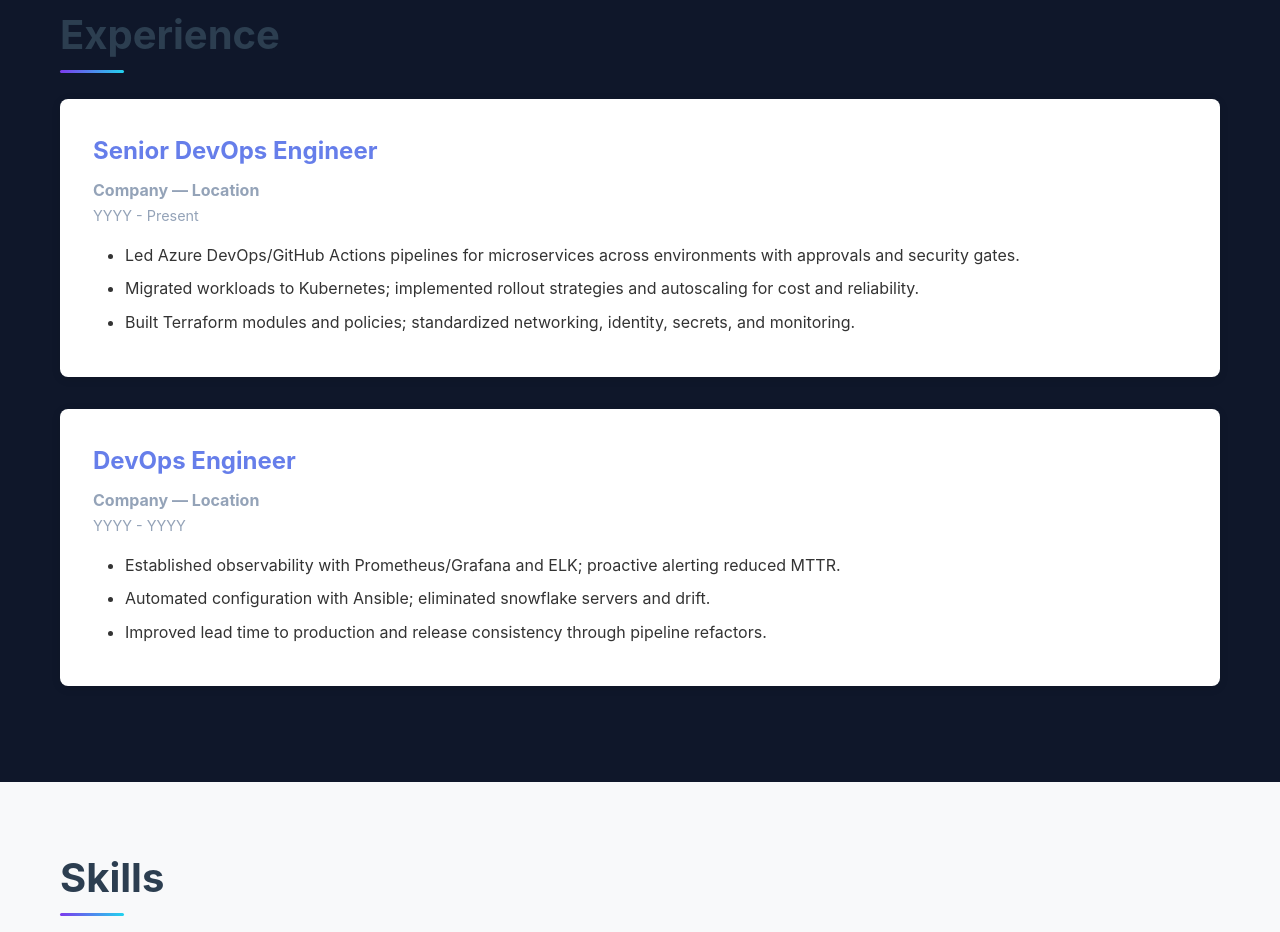
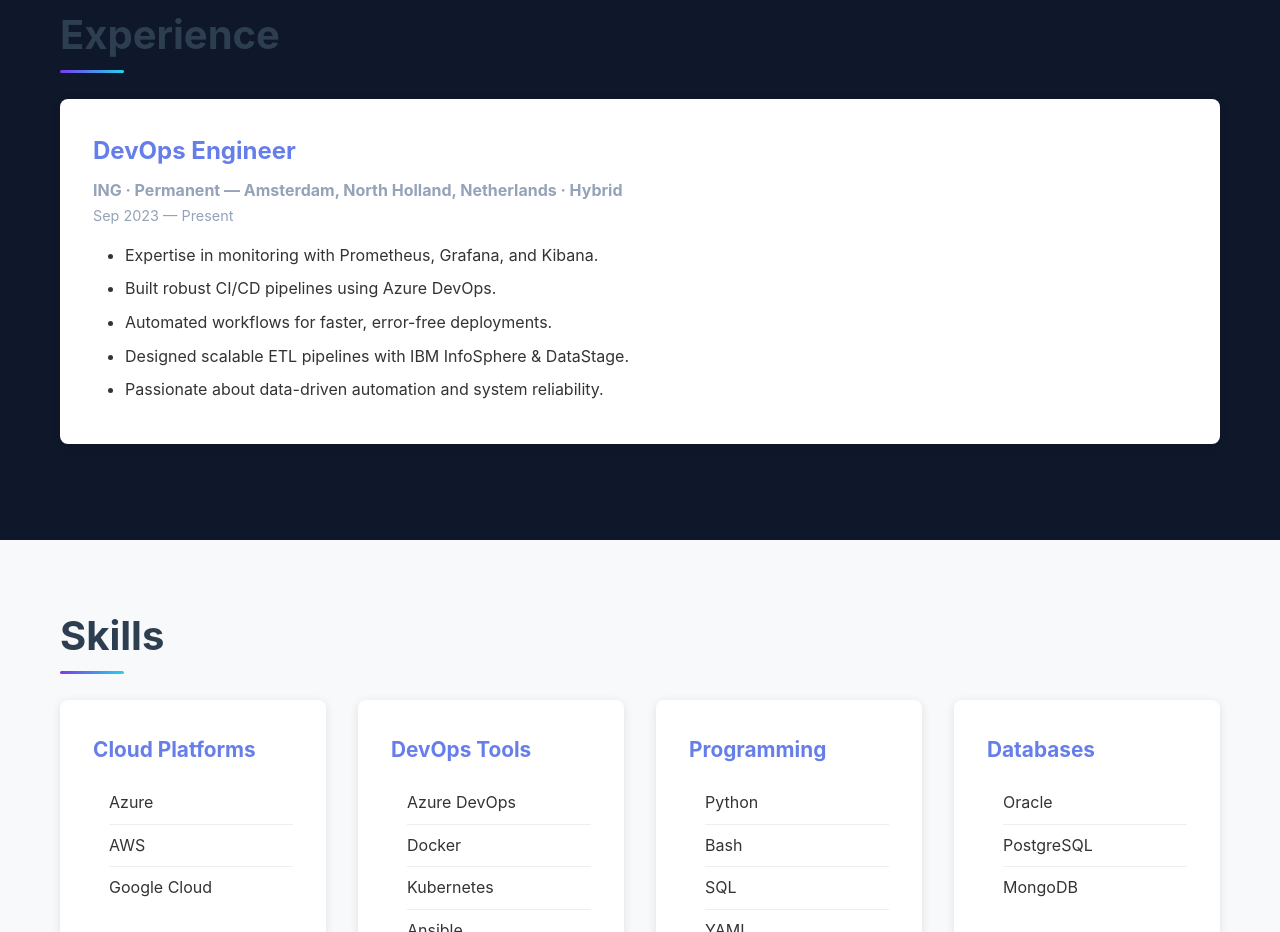
Before and after one commit to waqarhu/waqar.eu, a plain HTML site: page index.html in a window 1280 px wide. Shown: the part 878-1810 px from the top of the page. Drawn offline with Linux system fonts and the light colour scheme.

Commit message:
Update Experience: ING DevOps Engineer details (Sep 2023–Present)

```diff
--- a/index.html
+++ b/index.html
@@ -79,23 +79,15 @@
         <div class="container">
             <h2>Experience</h2>
             <div class="experience-item">
-                <h3>Senior DevOps Engineer</h3>
-                <p class="company">Company — Location</p>
-                <p class="duration">YYYY - Present</p>
+                <h3>DevOps Engineer</h3>
+                <p class="company">ING · Permanent — Amsterdam, North Holland, Netherlands · Hybrid</p>
+                <p class="duration">Sep 2023 — Present</p>
                 <ul>
-                    <li>Led Azure DevOps/GitHub Actions pipelines for microservices across environments with approvals and security gates.</li>
-                    <li>Migrated workloads to Kubernetes; implemented rollout strategies and autoscaling for cost and reliability.</li>
-                    <li>Built Terraform modules and policies; standardized networking, identity, secrets, and monitoring.</li>
-                </ul>
-            </div>
-            <div class="experience-item">
-                <h3>DevOps Engineer</h3>
-                <p class="company">Company — Location</p>
-                <p class="duration">YYYY - YYYY</p>
-                <ul>
-                    <li>Established observability with Prometheus/Grafana and ELK; proactive alerting reduced MTTR.</li>
-                    <li>Automated configuration with Ansible; eliminated snowflake servers and drift.</li>
-                    <li>Improved lead time to production and release consistency through pipeline refactors.</li>
+                    <li>Expertise in monitoring with Prometheus, Grafana, and Kibana.</li>
+                    <li>Built robust CI/CD pipelines using Azure DevOps.</li>
+                    <li>Automated workflows for faster, error-free deployments.</li>
+                    <li>Designed scalable ETL pipelines with IBM InfoSphere & DataStage.</li>
+                    <li>Passionate about data-driven automation and system reliability.</li>
                 </ul>
             </div>
         </div>
```
